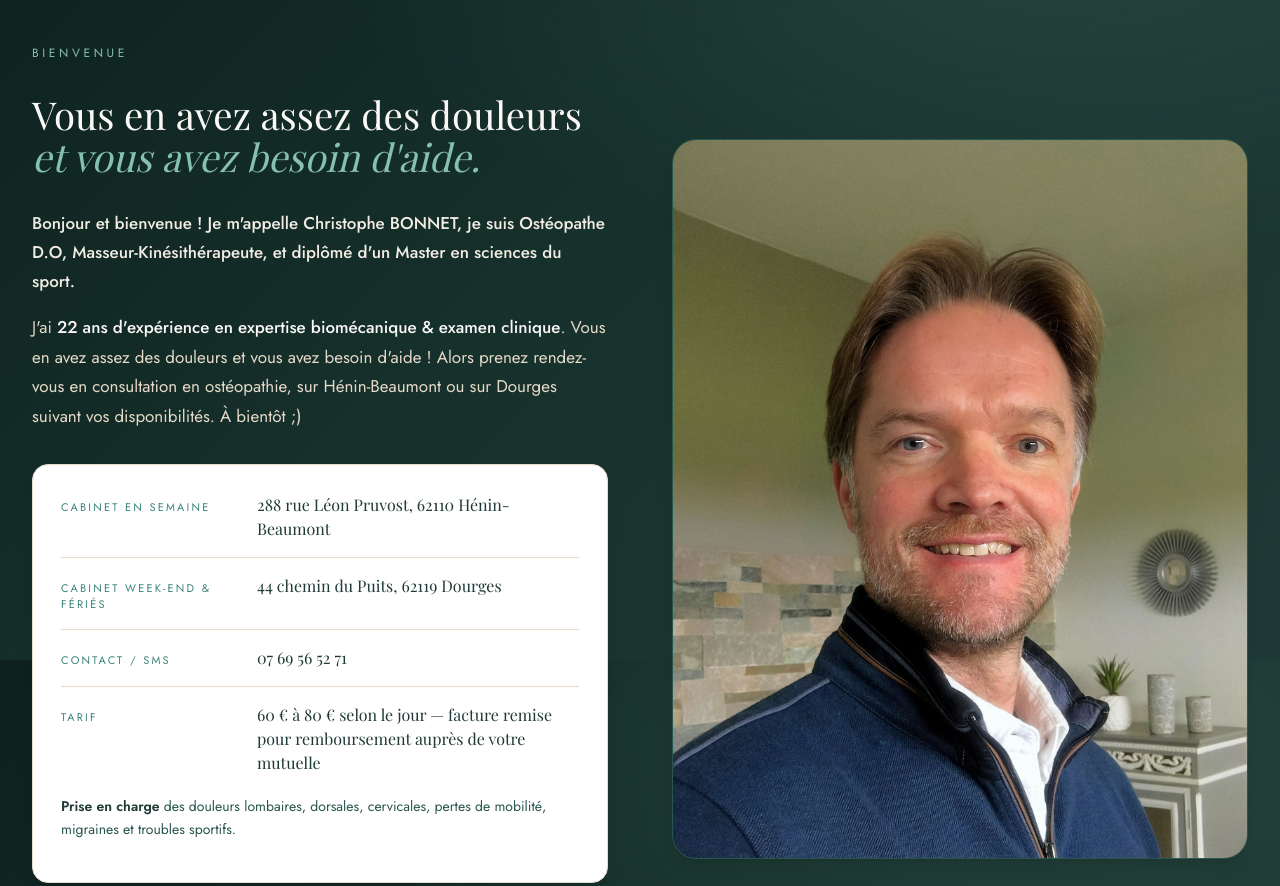
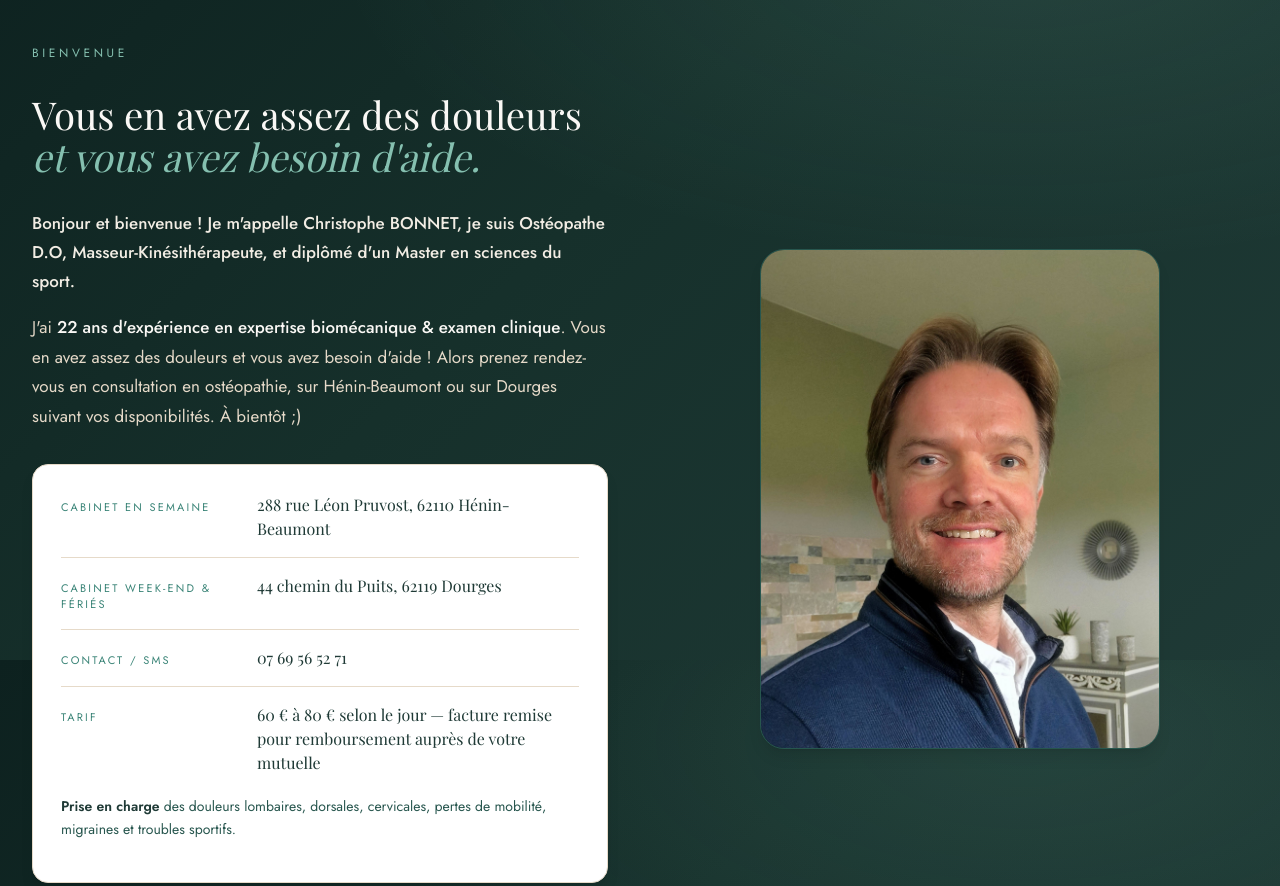
Before and after one commit to cbosteodourges/Urgence-Osteopathe-Dourges, a plain HTML site: page docs/index.html in a window 1280 px wide. Shown: the part 940-1826 px from the top of the page. Drawn offline with nearby package versions, Linux system fonts and the light colour scheme; a web font is replaced by a local one.

Commit message:
Update index.html

```diff
--- a/docs/index.html
+++ b/docs/index.html
@@ -659,11 +659,12 @@ button { font-family: inherit; font-size: 100%; cursor: pointer; }
         </div>
       </div>
 
-     <div class="reveal order-1 lg:order-2 flex justify-center">
+    <div class="reveal order-1 lg:order-2 flex justify-center">
   <img
     src="image1.jpg"
     alt="Christophe Bonnet, ostéopathe D.O. à Hénin-Beaumont et Dourges"
-    class="max-w-md aspect-[4/5] object-cover rounded-3xl shadow-lg border border-brand-700"
+    class="w-full aspect-[4/5] object-cover rounded-3xl shadow-lg border border-brand-700"
+    style="max-width: 400px;"
   />
 </div>
     </div>
```
